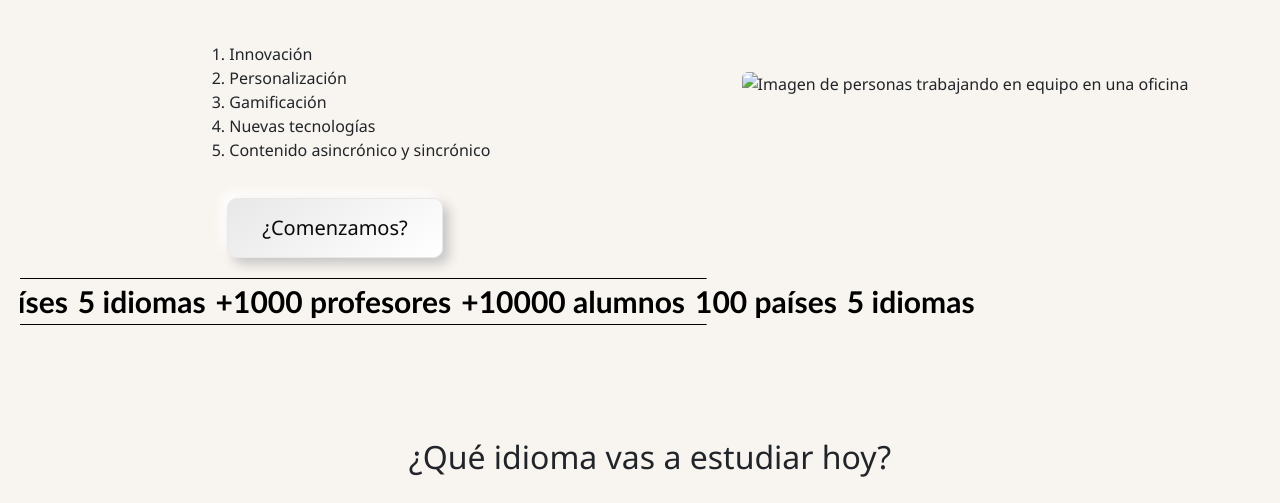
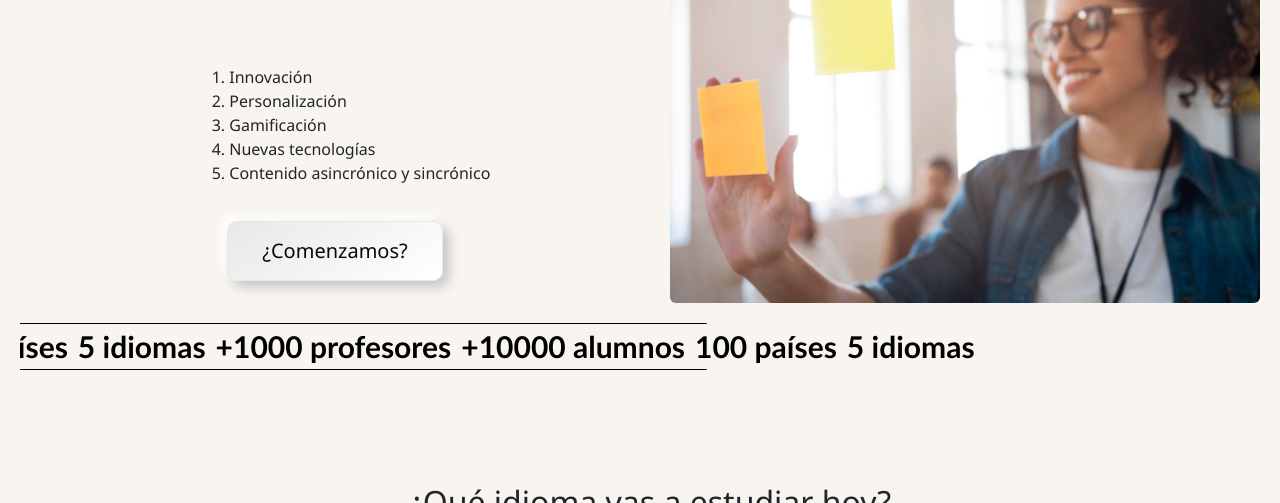
Before and after one commit to mariajosefruttero/PFFruttero, a website: page index.html in a window 1280 px wide. Shown: the part 630-1133 px from the top of the page. Drawn offline with nearby package versions, Linux system fonts and the light colour scheme.

Commit message:
ruta imagenes

```diff
--- a/index.html
+++ b/index.html
@@ -66,7 +66,7 @@
       </div>
     </section>
   <section class="image-container-eleginos">
-      <img src=".Imagenes/eleginos.jpg" class="rounded" alt="Imagen de personas trabajando en equipo en una oficina">
+      <img src="../Imagenes/eleginos.jpg" class="rounded" alt="Imagen de personas trabajando en equipo en una oficina">
   </section>
 </section>
 <article class="marquee">
```
